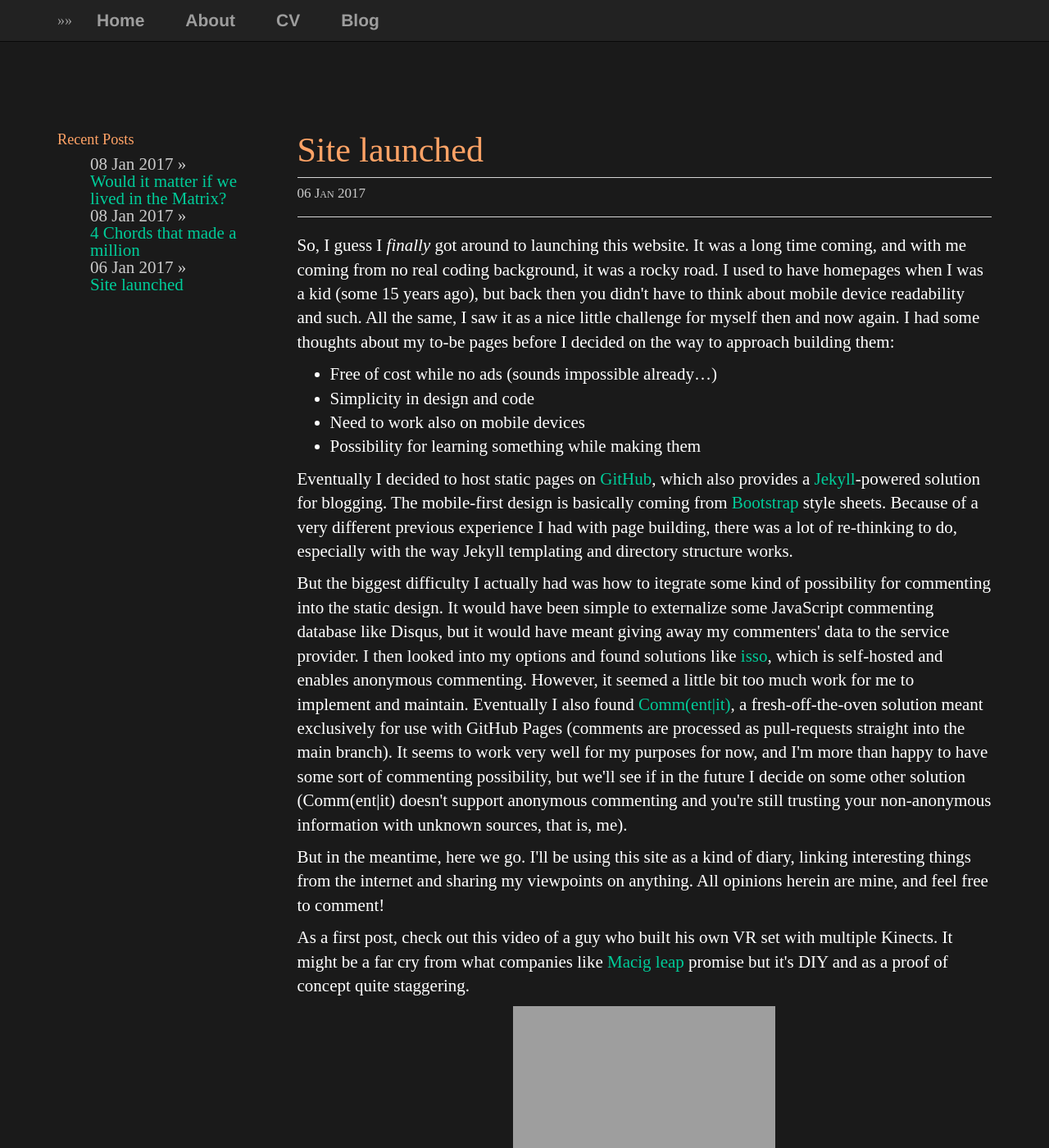
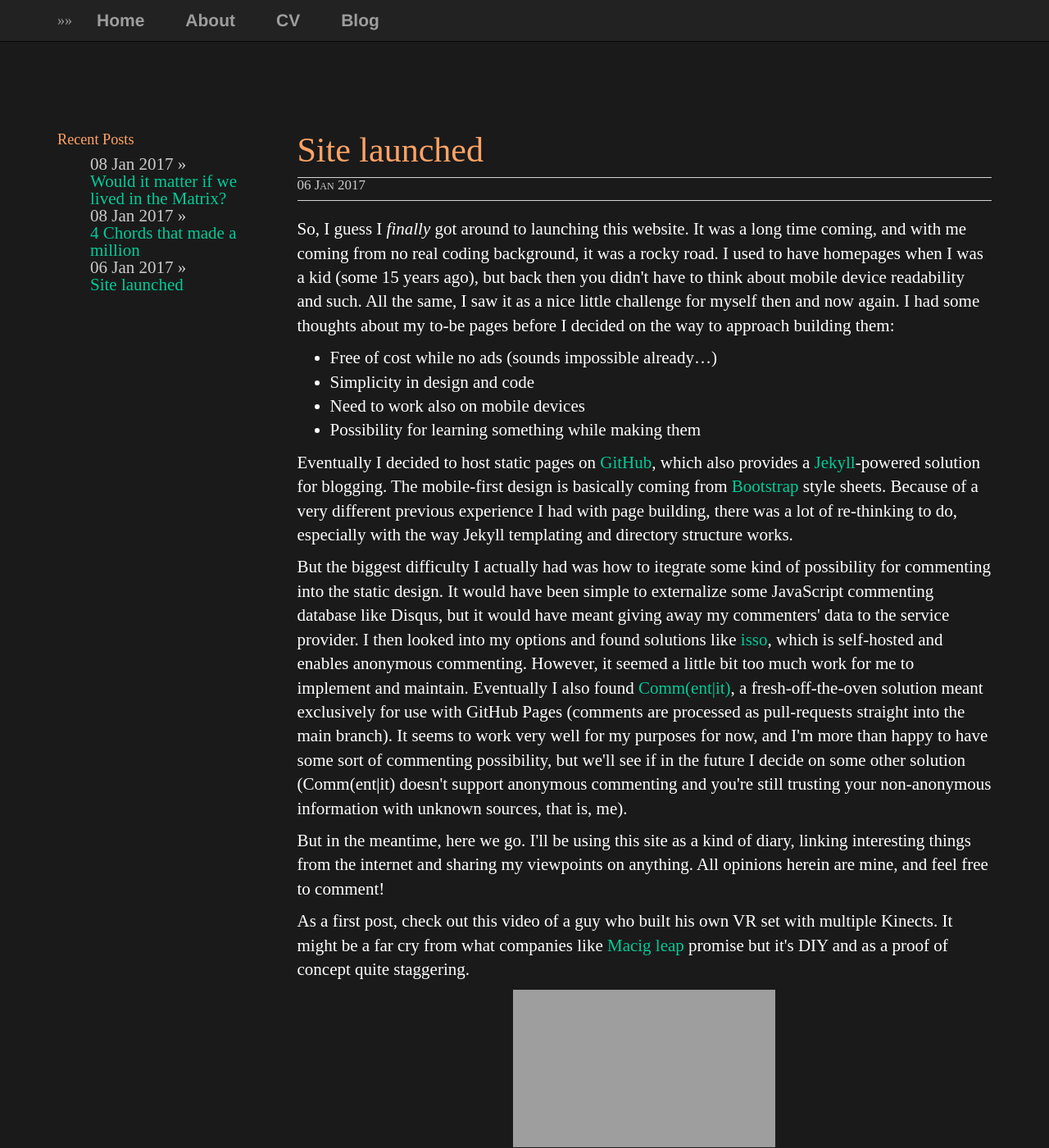
Before and after one commit to plantecophys/plantecophys, a Jekyll site: the page built from _posts/2016-04-30-site-launched.md, in a window 1280 px wide and 1400 px high. Shown: the whole window at 82% size. Built offline with Jekyll 4.4.1, drawn with Linux system fonts in a browser that asks for light colours; grey boxes are pictures that could not be loaded.

Commit message:
Update main.css

```diff
--- a/css/main.css
+++ b/css/main.css
@@ -50,12 +50,13 @@ a:visited {
     border:1px solid #d5d5d5;
     border-width:1px 0;
     margin:0 0 20px;
-    padding:10px 0;
+    padding:0px 0;
 }
 ul.tag_list_in_post {
     display:inline;
     padding:0 0 0 0px;
     padding-bottom:0;
+    margin:0;
 }
 li.tag_list_item {
     line-height:14px;
```
